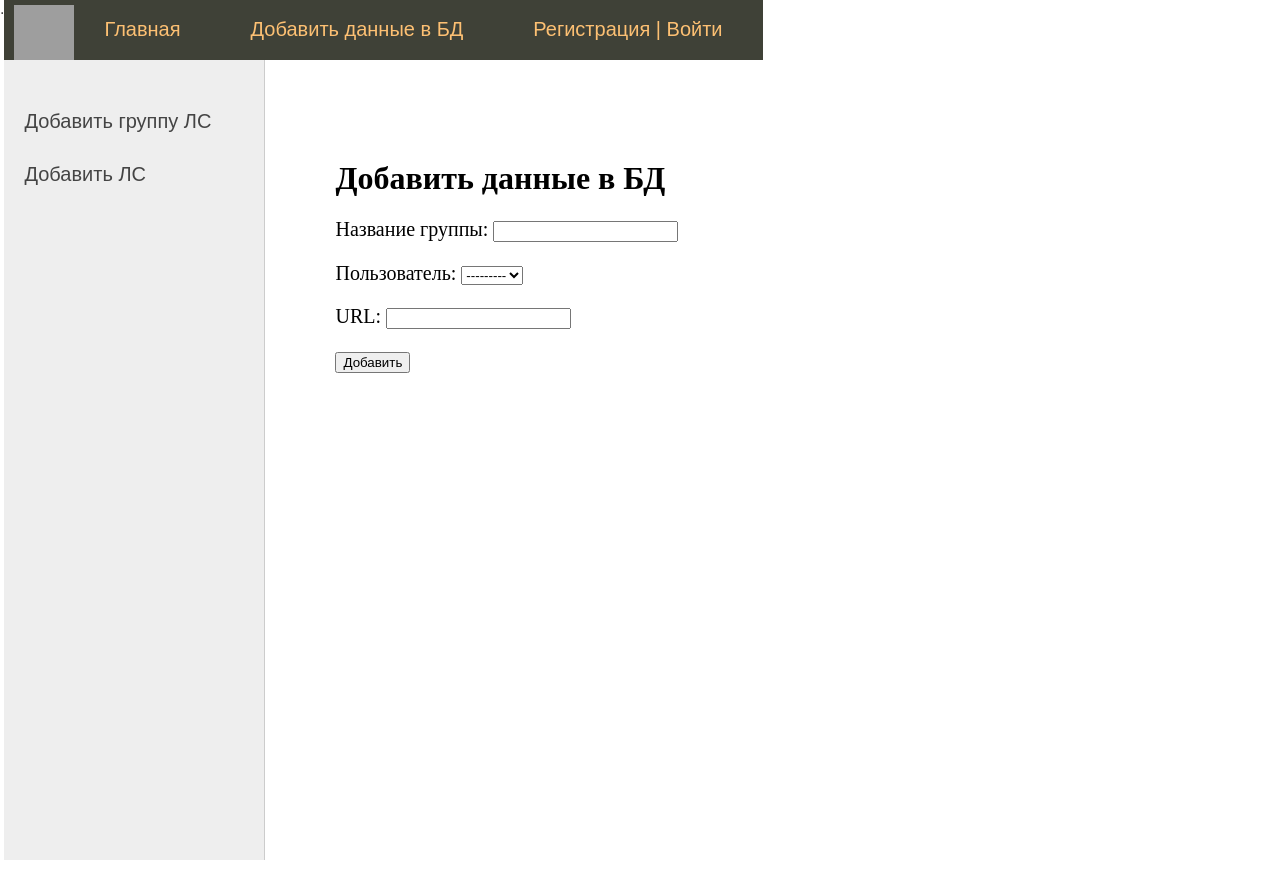
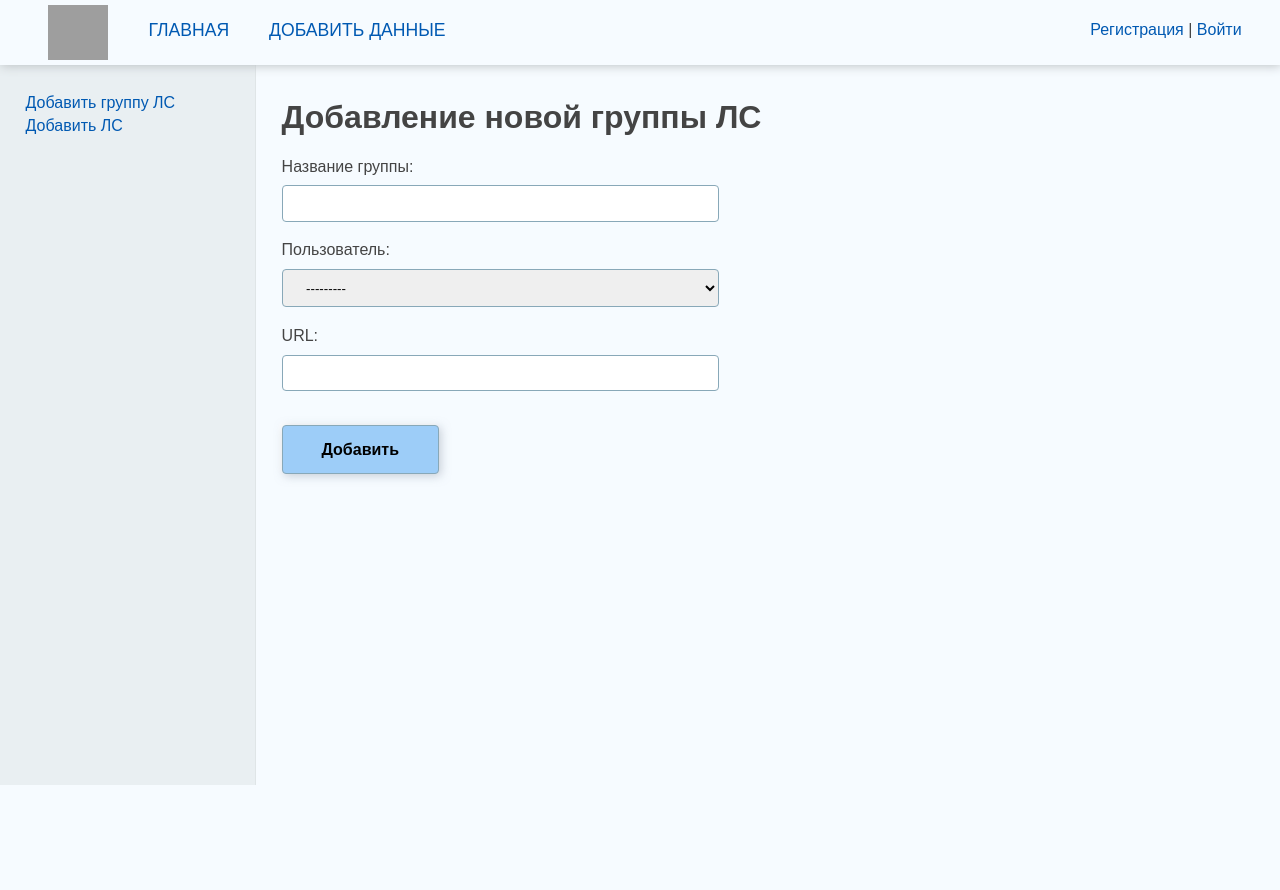
Before and after one commit to kalengul/Django_Polihparmacoterapy, a Django app: page /addDrugGroup/ in a window 1280 px wide. After the commit the page ends 785 px from the top, so only its background shows below. Run offline with Django 4.2, Linux system fonts and the light colour scheme; grey boxes are pictures that could not be loaded.

Commit message:
New web interface

```diff
--- /dev/null
+++ b/pharm_web/static/pharm/css/btn.css
@@ -0,0 +1,3 @@
+/* .btn{
+    background-color: aqua;
+} */
--- a/pharm_web/static/pharm/css/styles.css
+++ b/pharm_web/static/pharm/css/styles.css
@@ -1,20 +1,345 @@
 html, body {
-    display: flex;
 	font-family: 'Arial';
 	margin: 0;
 	padding: 0;
 	height: 100%;
+	width: 100%;
+	background-color: #f6fbff;
 	color: #444;
 }
 
+div{
+	box-sizing: border-box;
+}
+
+.w-50{
+	width: 49%;
+}
+
+/* flex.css */
+.flex{
+    display: flex;
+}
+
+.jc-center{
+    justify-content: center;
+}
+
+.jc-end{
+    justify-content: flex-end
+}
+
+.jc-sb{
+    justify-content: space-between
+}
+
+.jc-start{
+    justify-content: start;
+}
+
+.align-center{
+    align-items: center;
+}
+
+.fs-column{
+	flex-direction: column;
+}
+
+.as-flst{
+	align-self: flex-start
+}
+
+/* nav.css */
+nav{
+    max-width: 100%;
+	position: relative ;
+	top: 0;
+	left: 0;
+
+	background-color: #f6fbff;
+	box-shadow: 1px 1px 10px #bdc2c4;
+	z-index: 2;
+}
+
+.nav-ul{
+    list-style-type: none;
+    padding: 0;
+    margin: 0;
+}
+
+.nav-li{
+    padding-left: 40px;
+    text-transform: uppercase;
+    font-size: 1.1rem;
+    &:first-child{
+        padding-left: 0px;
+    }
+    &:hover{
+        cursor: pointer;
+        font-weight: 600;
+        color: var(#020F59);
+    }
+}
+
+nav>div{
+	padding: 0 3%;
+}
+
+.main-block{
+	z-index: 1;
+}
+
+.leftSidebar{
+	width: 20%;
+	min-height: 90vh;
+	max-height: 100%;
+
+	padding: 1% 2%;
+	background-color: #E9EFF2;
+	border-right: 1px solid #dfe5e7;
+}
+
+.content-block{
+	width: 80%;
+	padding: 1% 2%;
+}
+
+/* Кнопки */
+button{
+	padding: 1.5% 4%;
+	margin: 1.5% 0%;
+
+	background-color:#9dcdf8;
+	font-size: 16px;
+	font-weight: 600;
+
+	border-radius: 4px;
+	border: 1px solid #88a8b8;
+
+	box-shadow: 2px 2px 10px  rgba(151, 162, 175, 0.5), -2px -2px 5px #fff; ;
+
+	&:hover{
+		cursor: pointer;
+	}
+	&:active{
+        background-color: #9dc1e0;
+    }
+
+}
+
+.button_next{
+
+	background-color: #a2f1a0;
+	border: 1px solid #87b486;
+
+	&:active{
+        background-color: #94de93;
+    }
+}
+
+.button_more{
+	/* width: 100px; */
+	width: auto;
+	box-sizing: border-box;
+	padding: 5px 20px;
+	background-color: #b9d2de;
+	box-shadow: 2px 2px 10px  rgba(151, 162, 175, 0.5);
+}
+
+/* form */
+
+.form-div{
+	margin-bottom: 2%;
+
+}
+
+.form-label {
+    display: block;
+}
+
+
+/* input и select */
+input[type="text"],
+input[type="password"],
+input[type="email"],
+input[type="number"] {
+	width: 45%;
+	display: block;
+	box-sizing: border-box;
+	margin: 1% 0%;
+	padding: 1% 2%;
+
+	border-radius: 4px;
+	border: 1px solid #88a8b8;
+
+	&:focus{
+		outline: 1.1px solid #020F59;
+	}
+}
+
+select{
+	display: block;
+	width: 45%;
+	margin: 1% 0%;
+	padding: 1% 2%;
+
+	border-radius: 4px;
+	border: 1px solid #88a8b8;
+
+	&:focus{
+		outline: 1.1px solid #020F59;
+	}
+}
+
+/* Ссылки */
 a {
 	color: #0059b2;
 	text-decoration: none;
 }
 a:hover {
-	color: #CC0000;
+	color: #020F59;
 	text-decoration: underline;
 }
+
+
+/* формы для вода списков ЛС */
+.medicines-conteiner{
+	width: 100%;
+	box-sizing: border-box;
+	margin-top: 1%;
+	padding: 2% 3%;
+	border-radius: 7px;
+	background-color: #e3edf5;
+}
+
+.medicines-conteiner>h1{
+	margin-top: 0;
+}
+
+.medicines-conteiner>form>input[type="text"]{
+	width: 100%;
+}
+
+ul:empty {
+    display: none;
+}
+
+#suggestions{
+	max-height: 30vh;
+	overflow: auto;
+
+	background-color: #f6fbff;
+	box-sizing: border-box;
+	margin-top: 1%;
+	padding: 2% 3%;
+
+	border-radius: 7px;
+	border: 1px solid #88a8b8;
+}
+
+.medicines_ul:not(:has(li)) {
+	padding: 2% 1%;
+
+	background-color:#94ea91;
+	border: 1.5px solid #659563;
+	border-radius: 7px;
+	box-shadow: 2px 2px 6px  rgba(151, 162, 175, 0.5), -2px -2px 5px #fff;
+}
+
+
+.medicines_ul {
+	list-style: none;
+	width: 100%;
+	box-sizing: border-box;
+
+    overflow: hidden;
+}
+
+.medicines_li, .div-result{
+	width: 100%;
+	box-sizing: border-box;
+
+    border: 1.3px solid #6e78b2;
+	border-radius: 7px;
+	box-shadow: 2px 2px 6px  rgba(151, 162, 175, 0.5), -2px -2px 5px #fff;
+}
+
+.div-result{
+	margin-bottom: 2%;
+}
+
+h4{
+	margin: 0;
+	font-weight: 500;
+}
+
+h2{
+	margin: 0;
+}
+
+p{
+	margin: 0;
+}
+
+.li-pad{
+	padding: 2% 1%;
+}
+
+.full-border-radius{
+	border-radius: 7px !important;
+}
+
+.warning-h{
+	font-size: 1.5rem;
+	font-weight: 800;
+	margin: 0;
+}
+
+.uppercase{
+    text-transform: uppercase;
+}
+
+.interaction_description_attentively {
+    background-color:#fbfd94;
+    border-radius: 7px 7px 0 0 ;
+	margin-bottom: 1%;
+}
+
+.interaction_description_serious {
+    background-color:#f86262;
+    border-radius: 7px 7px 0 0 ;
+	margin-bottom: 1%;
+}
+
+.interaction_description_insignificant {
+    background-color:#94ea91;
+	border-radius: 7px 7px 0 0 ;
+	margin-bottom: 1%;
+}
+
+.div-infoblock{
+	padding: 1% 2%;
+}
+
+.div-li:not(:has(li)){
+	display: none;
+}
+
+
+
+
+
+
+
+
+
+/* --------------------------------------------------------------------- */
+/* --------------------------------------------------------------------- */
+/* ---------------------------Старый код-------------------------------- */
+/* --------------------------------------------------------------------- */
+/* --------------------------------------------------------------------- */
+
+
 
 img {max-width: 600px; height: auto;}
 
@@ -44,7 +369,7 @@ p.link-read-post a {
 div.article-panel {
     background: #eee;
     padding: 5px 10px 5px 10px;
-    box-sizing border-box;
+    box-sizing: border-box;
     overflow: hidden;
     color: #555;
 }
@@ -67,6 +392,7 @@ ul.list-articles li {
 }
 
 .table-page {
+	width: 100%;
 	height: 100%;
 	vertical-align: top;
 }
@@ -121,12 +447,12 @@ ul.langitem {
 }
 ul.langitem li {
 	margin: 10px 0 0 0;
-
+	width: 100%;
 }
 ul.langitem li.image {
 	margin: 0;
 	text-align: center;
-
+	width: 100%;
 	height: 250px;
 	overflow: hidden;
 }
@@ -153,6 +479,7 @@ div.button {
 }
 
 .table-content {
+	width: 100%;
 	min-height: 100%;
 	height: 100%;
 }
@@ -189,19 +516,19 @@ div.button {
 	margin: 0 20px 0 0;
 }
 .left-chapters ul li.share a.share-yt {
-
+	width: 100%;
 	height: 30px;
 	background: url('../images/share_yt.png') no-repeat 0 0
 }
 .left-chapters ul li.share a.share-yt:hover {
-
+	width: 100%;
 	height: 30px;
 	background: url('../images/share_yt.png') no-repeat 0 -30px
 }
 
 .content {
 	padding: 40px 20px 20px 40px;
-
+	width: 100%;
 	box-sizing: border-box;
 }
 
@@ -231,7 +558,7 @@ ul.control {
 	list-style: none;
 	font-family: Sans-serif, Arial, Tahoma;
 	font-size: 18px;
-
+	width: 100%;
 }
 ul.control li {	float: left; padding: 0 0 0 10px;}
 ul.control li.first:before {content: "\2190"; padding: 0 10px 0 0;}
@@ -269,7 +596,7 @@ ul.lang-list {
 	margin: 0;
 	padding: 14px 0 0 0;
 	background: #3F4137;
-
+	width: 100%;
 	height: 50px;
 	border-top: 1px solid #959A82;
 	box-sizing: border-box;
@@ -333,7 +660,7 @@ ul.lang-list li a:hover {color: #fdc073;}
 }
 .highlight p { margin: 0; }
 .highlight .block {
-
+	width: 100%;
 	margin: 0;
 }
 .highlight .block p { margin: 0; }
@@ -366,11 +693,6 @@ ul.lang-list li a:hover {color: #fdc073;}
     font-size: 16px;
 }
 
-.form-label {
-    min-width: 150px;
-    vertical-align: top;
-}
-
 .form-error ul {
     list-style: none;
     padding: 0;
@@ -385,7 +707,7 @@ ul.lang-list li a:hover {color: #fdc073;}
 .table{
 	border: 1px solid #eee;
 	table-layout: fixed;
-
+	width: 100%;
 	margin-bottom: 20px;
 }
 .table th {
@@ -417,114 +739,31 @@ ul.lang-list li a:hover {color: #fdc073;}
     background-color: #f2f2f2;
 }
 
-.container {
-}
 
-.medicines {
-  display: block;
-  justify-content: center;
-  align-items: center;
-  margin: 1rem;
-  border: 4px solid #000000;
-  background-color: #96c7ef;
-  padding: 20px;
-}
 
-.medicines h1 {
-  display: flex;
-  justify-content: center;
-  align-items: center;
-}
 
-.input_medicines{
-  display: flex;
-  width: calc(100% - 20px); /* Учитываем отступы */
-  padding: 10px; /* Внутренние отступы для удобства */
-  margin: 0 10px; /* Отступы слева и справа */
-  box-sizing: border-box; /* Учитываем отступы и границы в ширине */
-  font-size: 24px;
-}
 
-.button_next{
-  margin: 0 auto;
-  display: block;
-  background-color: #30c651;
-  height: 74px;
-  width: 242px;
-  border-radius: 90px;
-  border: 4px solid #000000;
-  font-size: 24px;
-}
 
-.medicines_ul {
-    margin: 1rem;
-    border: 4px solid #000000;
-    list-style: none;
-    background-color:#6CC15E;
+/* .interaction_description_contraindicated {
+    background-color:#FF0000;
     font-size: 20px;
-    overflow: hidden;
-    padding: 20px;
-}
+} */
 
-.medicines_li {
-    margin: 1rem;
-    border: 1px solid #D9D9D9;
-    list-style: none;
-    background-color:#d9d9d9;
-    font-size: 20px;
-    overflow: hidden;
-}
-.interaction_description_insignificant {
-    background-color:#77DD77;
-    font-size: 20px;
-    padding: 10px;
-}
 
-.interaction_description_attentively {
-    background-color:#FFD700;
-    font-size: 20px;
-    padding: 10px;
-}
 
-.interaction_description_contraindicated {
-    background-color:#FF3535;
-    font-size: 20px;
-    padding: 10px;
-}
-
-.interaction_description_serious {
-    background-color:#FF6F61;
-    font-size: 20px;
-    padding: 10px;
-}
-
-.interaction_with {
-    border: 1px solid #000000;
-    padding: 0px;
-}
-
-.interaction_with_h2 {
-    margin: 0px;
-}
 
 .interaction_description {
     border: 1px solid #000000;
     padding: 0px;
 }
 
-.interaction-container {
+/* .interaction-container {
         display: flex;
         justify-content: space-between;
-        gap: 20px; /* Расстояние между колонками */
-    }
-.interaction_description_serious,
-.interaction_description_attentively {
-    flex: 1; /* Позволяет колонкам занимать равное пространство */
-    min-width: 250px; /* Минимальная ширина для колонок */
-    border-radius: 8px; /* Скругленные углы */
-    box-shadow: 0 2px 5px rgba(0, 0, 0, 0.1); /* Тень для эффекта поднятия */
-}
-    ul {
+        gap: 20px;
+    } */
+
+	ul {
         list-style-type: none; /* Убираем маркеры списка */
         padding: 0; /* Убираем отступы */
     }
--- a/pharm_web/templates/pharm/about.html
+++ b/pharm_web/templates/pharm/about.html
@@ -2,5 +2,5 @@
 
 {% block content %}
 <h1>{{title}}</h1>
-<p>Содержимое страницы о сайте
+<p>Содержимое страницы о сайте</p>
 {% endblock %}
--- a/pharm_web/templates/pharm/addDrugGroup.html
+++ b/pharm_web/templates/pharm/addDrugGroup.html
@@ -9,12 +9,13 @@
         <div class="form-error">{{ form.non_field_errors }}</div>
 
         {% for f in form %}
-<p><label class="form-label" for="{{ f.id_for_label }}">{{f.label}}: </label>{{ f }}</p>
+        <div class="form-div">
+            <label class="form-label" for="{{ f.id_for_label }}">{{f.label}}: </label>{{ f }}
+        </div>
         <div class="form-error">{{ f.errors }}</div>
         {% endfor %}
 
-
-    <button type="submit">Добавить</button>
+        <button type="submit" class="btn">Добавить</button>
     </form>
 
 {% endblock %}
--- a/pharm_web/templates/pharm/base.html
+++ b/pharm_web/templates/pharm/base.html
@@ -7,30 +7,33 @@
 	<meta http-equiv="Content-Type" content="text/html; charset=utf-8">
 	<link rel="shortcut icon" href="{% static 'pharm/images/Logo.png' %}" type="image/x-icon"/>
 	<meta name="viewport" content="width=device-width, initial-scale=1.0">
-	<meta http-equiv="Cache-Control" content="no-cache, no-store, must-revalidate">.
+	<meta http-equiv="Cache-Control" content="no-cache, no-store, must-revalidate">
 
 </head>
 <body>
-<table class="table-page" border=0 cellpadding="0" cellspacing="0">
-<tr><td valign=top>
+	<nav>
 		{% block mainmenu %}
-		<div class="header">
-			<ul id="mainmenu" class="mainmenu">
+			<div class="flex jc-sb">
+				<ul class="nav-ul flex align-center">
+					<!-- Logo -->
 					<li class="logo"><a href="{% url 'home' %}"><div class="logo"></div></a></li>
+
+					<!-- Заголовки основного меню -->
 					{% for m in menu %}
-			<li><a href="{% url m.url_name %}">{{m.title}}</a></li>
+					<li class="nav-li"><a href="{% url m.url_name %}">{{m.title}}</a></li>
 					{% endfor %}
+				</ul>
+
+				<ul class="nav-ul flex align-center">
 					<li class="last"><a href="{% url 'register' %}">Регистрация</a> | <a href="{% url 'login' %}">Войти</a></li>
 				</ul>
-			<div class="clear"></div>
 			</div>
 		{% endblock mainmenu %}
+	</nav>
 
-
-<table class="table-content" border=0 cellpadding="0" cellspacing="0">
-<tr>
+	<div class="flex jc-sb main-block" >
 		<!-- Sidebar слева -->
-	<td valign="top" class="left-chapters">
+		<div class="leftSidebar">
 			<ul id="leftchapters">
 				{% for c in add_element %}
 					{% if c.nom == add_element_selected %}
@@ -47,25 +50,26 @@
 					{% endif %}
 				{% endfor %}
 			</ul>
+		</div>
 
-</td>
-<!-- Конец Sidebar'а -->
-<td valign="top" class="content">
+		<!-- Блок контента -->
+		<div class="content-block">
 			<!-- Хлебные крошки -->
 			{% block breadcrumbs %}
 			{% endblock %}
 
 			<!-- Блок контента -->
-	<div class="content-text">
+
 			{% block content %}
 			{% endblock %}
+
+			<!-- Конец блока контента -->
 		</div>
-<!-- Конец блока контента -->
 
-</td></tr></table>
-</td></tr>
-<!-- Footer -->
+	</div>
 
-<!-- Конец footer'а и страницы -->
+	<footer>
+
+	</footer>
 </body>
 </html>
--- a/pharm_web/views.py
+++ b/pharm_web/views.py
@@ -20,7 +20,7 @@ from .viewsAdd import *
 from .Fortran_to_Python_IPM import *
 
 menu = [{'title': "Главная", 'url_name': 'home'},
-        {'title': "Добавить данные в БД", 'url_name': 'add_page'},
+        {'title': "Добавить данные", 'url_name': 'add_page'},
         ]
 
 add_menu = [{'name_model': "Добавить группу ЛС", 'pk': "1", 'url_name': 'add_DrugGroup'},
@@ -58,13 +58,14 @@ def aboutpage_views(request):
     return render(request, 'pharm/index.html', context=context)
 
 
+
 def addDrugGroup_views(request):
     form = addDrugGroup(request)
     context = {
         'add_element': add_menu,
         'menu': menu,
         'form': form,
-        'title': 'Добавить данные в БД',
+        'title': 'Добавление новой группы ЛС',
         'add_element_selected': 0,
     }
     return render(request, 'pharm/addDrugGroup.html', context=context)
@@ -76,7 +77,7 @@ def addDrug_views(request):
         'add_element': add_menu,
         'menu': menu,
         'form': form,
-        'title': 'Добавить данные в БД',
+        'title': 'Добавление нового ЛС',
         'add_element_selected': 0,
     }
     return render(request, 'pharm/addDrugGroup.html', context=context)
@@ -119,7 +120,7 @@ def show_model_views(request, ml_model_slug):
         context.update(medscape_out_date(request))
         return render(request, 'pharm/vivod_medscape.html', context=context)
     elif ml_model_slug == 'polifarmakoterapiya-fortran':
-        #context.update({'polypharma_files': files_all_iteractions})
+        context.update({'polypharma_files': files_all_iteractions})
         context.update(go_all_iteractions(request,settings.BASE_DIR))
         context.update(iteraction_medscape_out(request))
         context.update(iteraction_medscape_two_drugs(request))
```
Also changed, not shown: pharm_web/Fortran_to_Python_IPM.py (+10 -3 lines), pharm_web/templates/pharm/iterction_medscape.html (+16 -14 lines), pharm_web/templates/pharm/iterction_polipharma.html (+52 -29 lines), pharm_web/templates/pharm/login.html (+7 -9 lines), pharm_web/static/pharm/css/flex.css (added), pharm_web/static/pharm/css/nav.css (added). Lines whose indentation alone changed are shown as unchanged.
